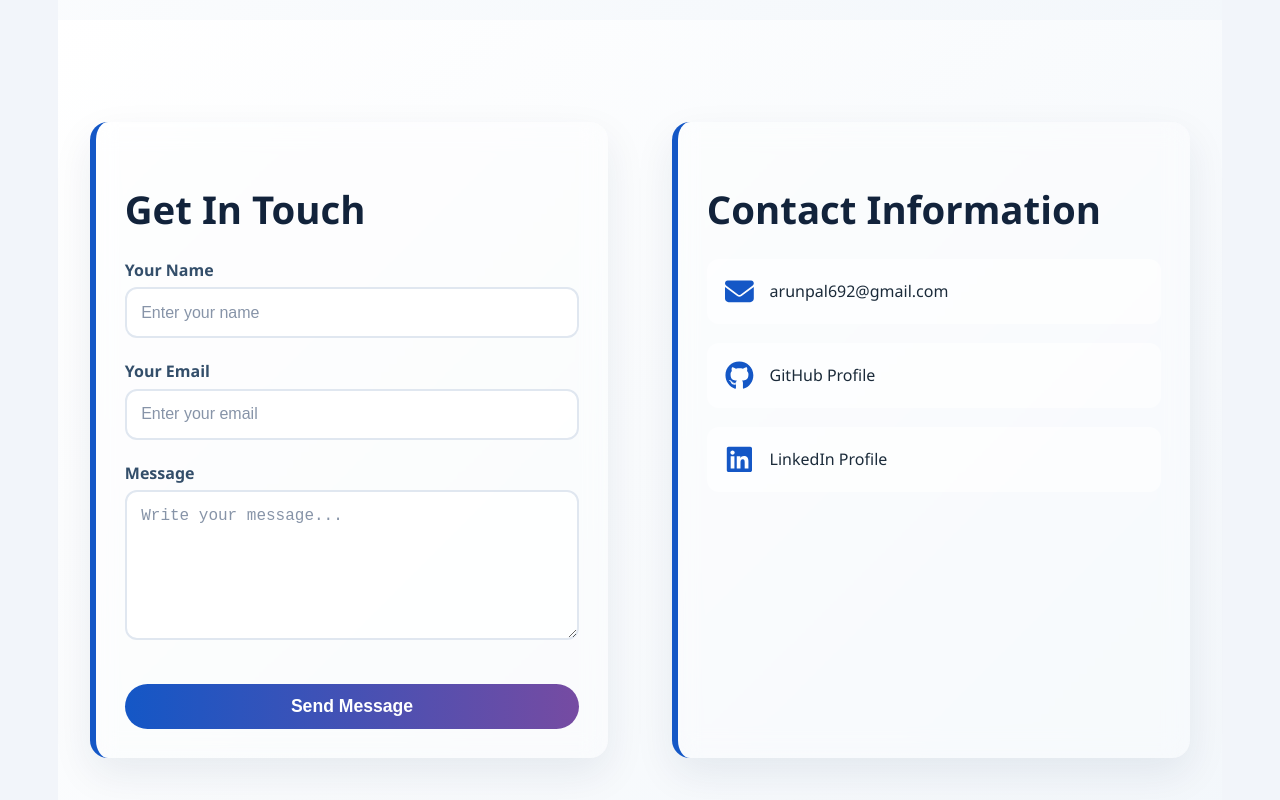
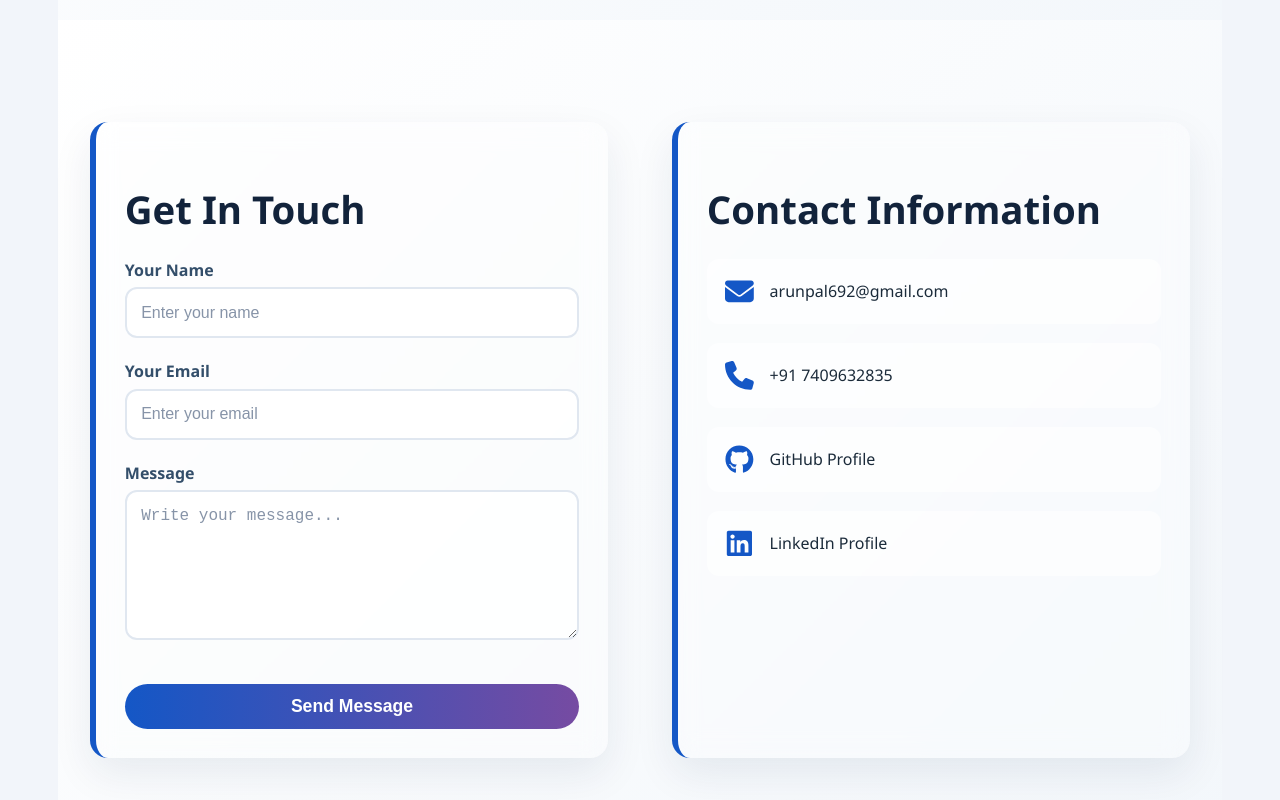
Before and after one commit to ArunKumarPal/MyPortFolio, a React (Vite) app: page / in a window 1280 px wide. Shown: the part 7417-8217 px from the top of the page. Built offline with nearby package versions, Linux system fonts and the light colour scheme; no server answers.

Commit message:
add phone number

```diff
--- a/src/components/Contact.jsx
+++ b/src/components/Contact.jsx
@@ -1,7 +1,7 @@
 import React, { useState, useRef } from "react";
 import styled from "styled-components";
 import { motion } from "framer-motion";
-import { FaEnvelope, FaLinkedin, FaGithub, FaXTwitter } from "react-icons/fa6";
+import { FaEnvelope, FaLinkedin, FaGithub, FaXTwitter, FaPhone } from "react-icons/fa6";
 import emailjs from "@emailjs/browser";
 
 // SECTION CONTAINER
@@ -260,6 +260,10 @@ export default function Contact() {
               <FaEnvelope /> arunpal692@gmail.com
             </ContactItem>
 
+            <ContactItem href="tel:+917409632835">
+              <FaPhone /> +91 7409632835
+            </ContactItem>
+
             <ContactItem href="https://github.com/ArunKumarPal" target="_blank">
               <FaGithub /> GitHub Profile
             </ContactItem>
```
